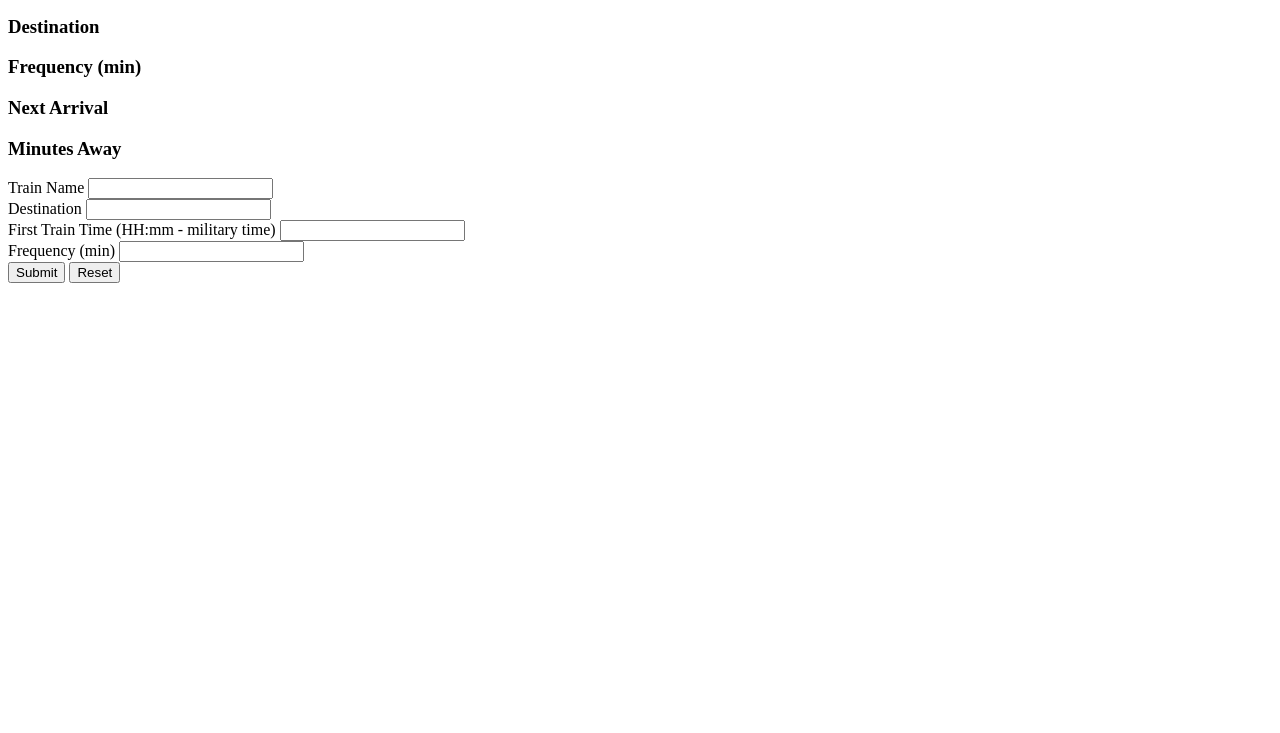
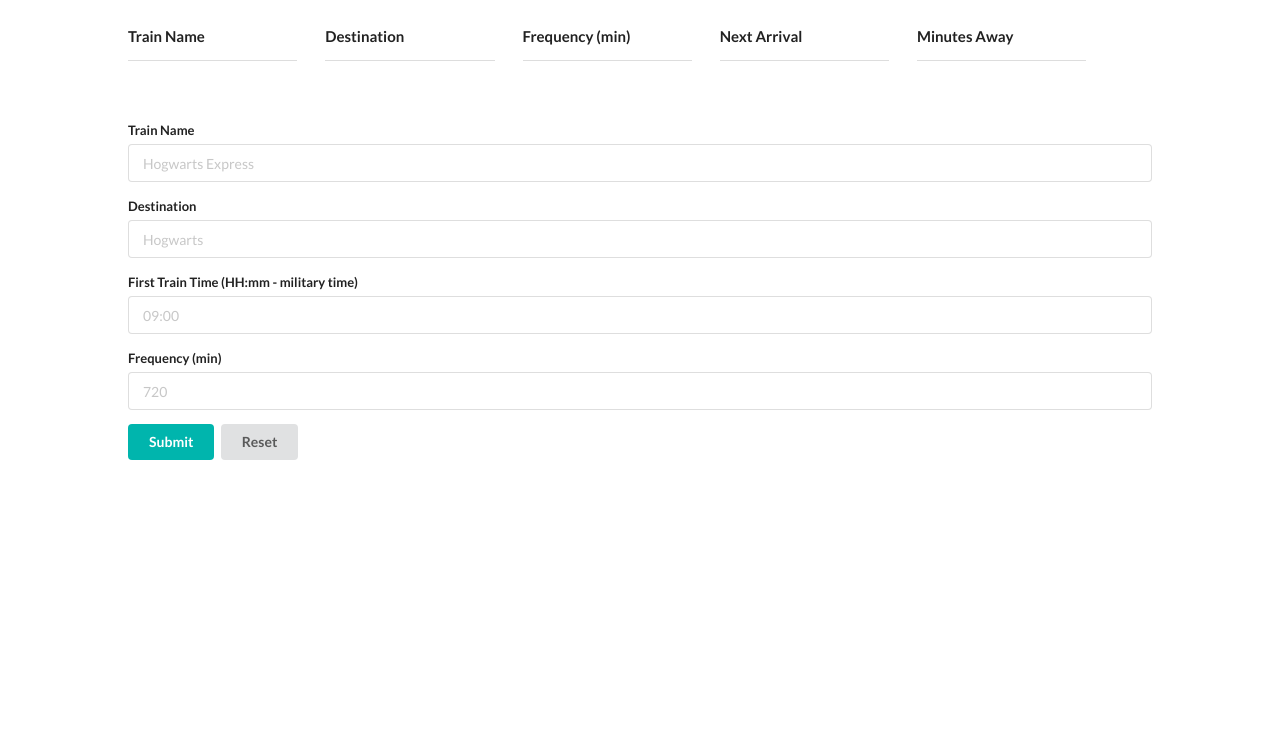
Before and after one commit to abigailjxn/train-schedule, a plain HTML site: page index.html in a window 1280 px wide. Shown: the part 105-838 px from the top of the page. Before the commit the page ends 800 px from the top, so only its background shows below. Drawn offline with nearby package versions, Linux system fonts and the light colour scheme; no server answers.

Commit message:
added Semantic UI CSS

```diff
--- a/assets/style.css
+++ b/assets/style.css
@@ -0,0 +1,12 @@
+header {
+    margin: 3em;
+}
+h1 {
+    text-align: center;
+    /* margin: 1em; */
+}
+
+.container {
+    width: 80%;
+    margin: auto;
+}
--- a/index.html
+++ b/index.html
@@ -13,57 +13,81 @@
     <script src="https://cdn.jsdelivr.net/momentjs/2.12.0/moment.min.js"></script>
     <!-- Link to CSS  -->
     <link rel="stylesheet" href="assets/reset.css">
+    <link rel="stylesheet" href="https://cdnjs.cloudflare.com/ajax/libs/semantic-ui/2.3.3/semantic.css">
     <link rel="stylesheet" href="assets/style.css">
 
 </head>
 
 <body>
     <header>
-        <h1>Locomotion, Y'all</h1>
+        <h1 class="ui header">Locomotion, Y'all</h1>
     </header>
+
+    <div class="ui hidden divider"></div>
+
+    <div class="container">
+        <div class="ui vertically divided grid">
+
+            <div class="row">
+
+                <div class="three wide column">
+                    <h4>Train Name</h4>
+                    <div class="ui divider"></div>
+                    <div id="trainname-display"></div>
+
+                </div>
+                <div class="three wide column">
+                    <h4>Destination</h4>
+                    <div class="ui divider"></div>
+                    <div id="destination-display"></div>
+                </div>
+                <div class="three wide column">
+                    <h4>Frequency (min)</h4>
+                    <div class="ui divider"></div>
+                    <div id="frequency-display"></div>
+                </div>
+                <div class="three wide column">
+                    <h4>Next Arrival</h4>
+                    <div class="ui divider"></div>
+                    <div id="nextarrival-display"></div>
+                </div>
+                <div class="three wide column">
+                    <h4>Minutes Away</h4>
+                    <div class="ui divider"></div>
+                    <div id="minutesaway-display"></div>
+                </div>
+            </div>
+        </div>
+    </div>
+
+    <div class="ui hidden divider"></div>
 
     <div class="container">
         <div class="row">
             <div class="column">
-                <h3>Train Name</h3>
-                <div id="trainname-display"></div>
-            </div>
-            <div class="column">
-                <h3>Destination</h3>
-                <div id="destination-display"></div>
-            </div>
-            <div class="column">
-                <h3>Frequency (min)</h3>
-                <div id="frequency-display"></div>
-            </div>
-            <div class="column">
-                <h3>Next Arrival</h3>
-                <div id="nextarrival-display"></div>
-            </div>
-            <div class="column">
-                <h3>Minutes Away</h3>
-                <div id="minutesaway-display"></div>
-            </div>
-        </div>
-    </div>
-
-    <div class="container">
-        <div class="row">
-            <div class="column">
-                <div class="form">
-                    <label>Train Name</label>
-                    <input type="text" id="trainname-input"><br>
-                    <label>Destination</label>
-                    <input type="text" id="destination-input"><br>
-                    <label>First Train Time (HH:mm - military time) </label>
-                    <input type="text" id="firsttime-input"><br>
-                    <label>Frequency (min)</label>
-                    <input type="text" id="frequency-input"><br>
-                    <button id="submit">Submit</button>
-                    <button id="reset">Reset</button>
+                <div class="ui form">
+                    <div class="field">
+                        <label>Train Name</label>
+                        <input type="text" id="trainname-input" placeholder="Hogwarts Express">
+                    </div>
+                    <div class="field">
+                        <label>Destination</label>
+                        <input type="text" id="destination-input" placeholder="Hogwarts">
+                    </div>
+                    <div class="field">
+                        <label>First Train Time (HH:mm - military time) </label>
+                        <input type="text" id="firsttime-input" placeholder="09:00">
+                    </div>
+                    <div class="field">
+                        <label>Frequency (min)</label>
+                        <input type="text" id="frequency-input" placeholder="720">
+                    </div>
+                    <button class="ui teal button" id="submit">Submit</button>
+                    <button class="ui button" id="reset">Reset</button>
                 </div>
             </div>
         </div>
+
     </div>
     <!-- Link to JQuery -->
     <script src="https://code.jquery.com/jquery-3.3.1.min.js" integrity="sha256-FgpCb/KJQlLNfOu91ta32o/NMZxltwRo8QtmkMRdAu8="
```
